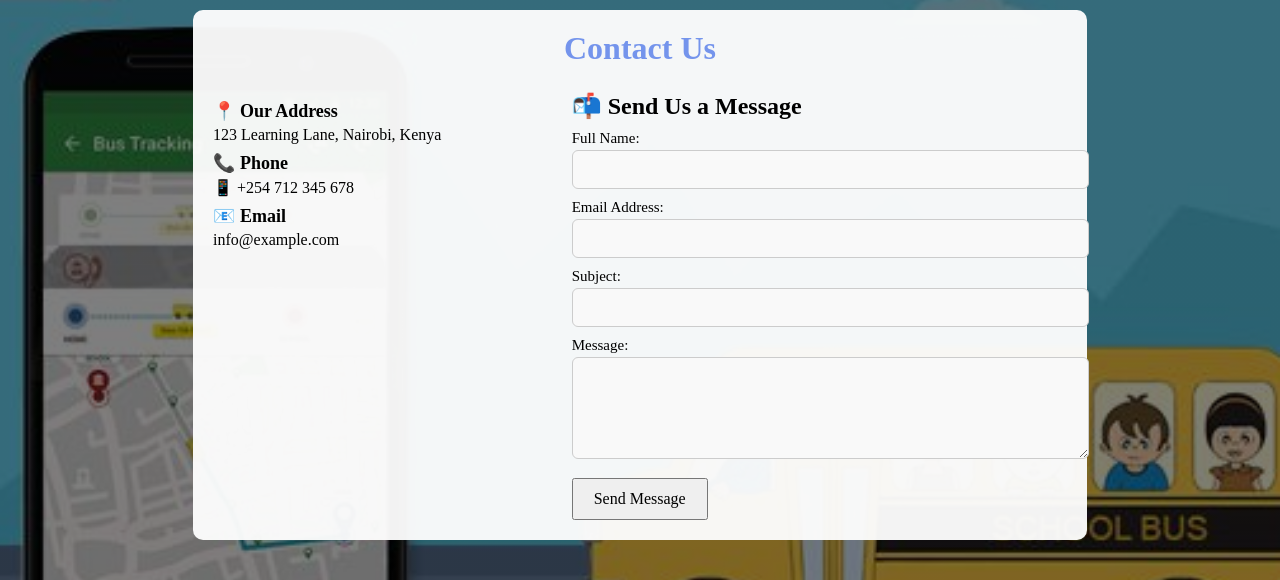
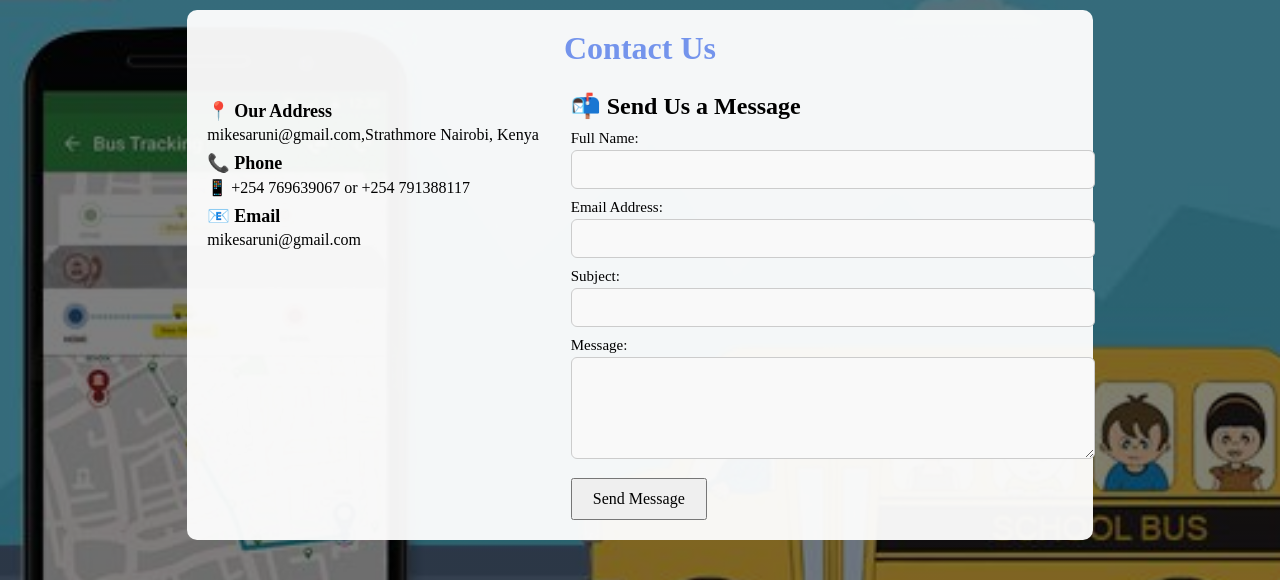
Before and after one commit to kostakis2000/mikesaruni, a PHP site: page /contact.php in a window 1280 px wide. Shown: the part 100-680 px from the top of the page. Run offline with PHP 8.4, Linux system fonts and the light colour scheme.

Commit message:
updated the contact info

```diff
--- a/contact.php
+++ b/contact.php
@@ -27,13 +27,13 @@
 
   <div class="contact-info">
     <h2>📍 Our Address</h2>
-    <p>123 Learning Lane, Nairobi, Kenya</p>
+    <p>mikesaruni@gmail.com,Strathmore Nairobi, Kenya</p>
 
     <h2>📞 Phone</h2>
-    <p>📱 +254 712 345 678</p>
+    <p>📱 +254 769639067 or +254 791388117</p>
 
     <h2>📧 Email</h2>
-    <p>info@example.com</p>
+    <p>mikesaruni@gmail.com</p>
   </div>
 
   <div class="contact-form">
```
